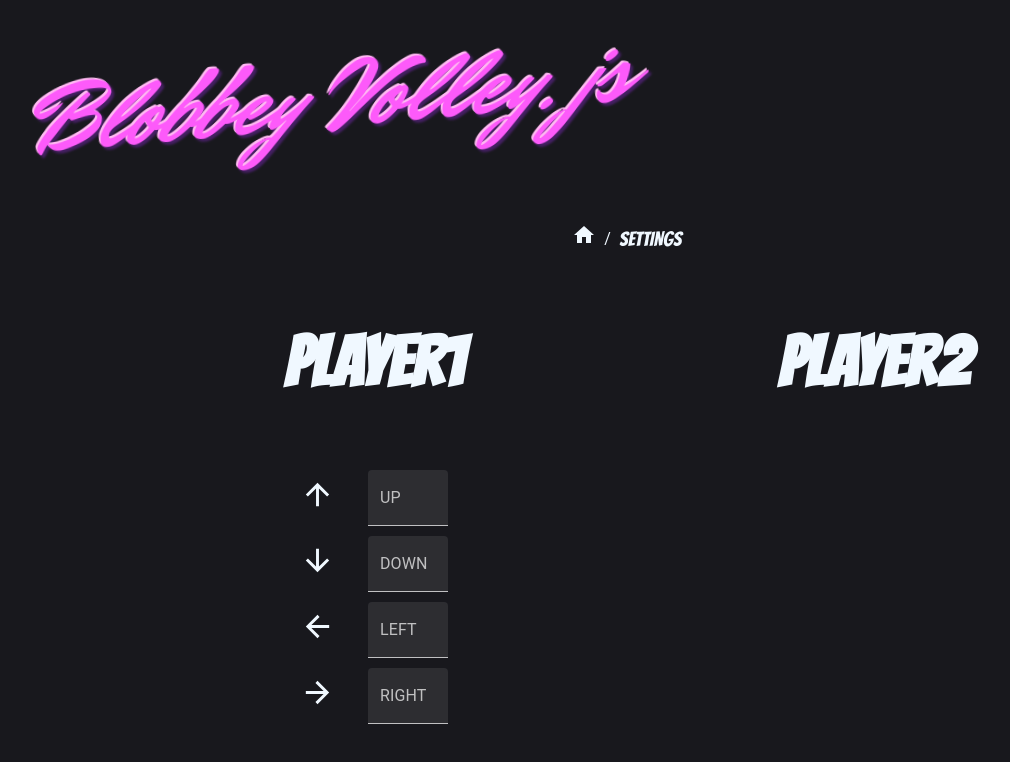
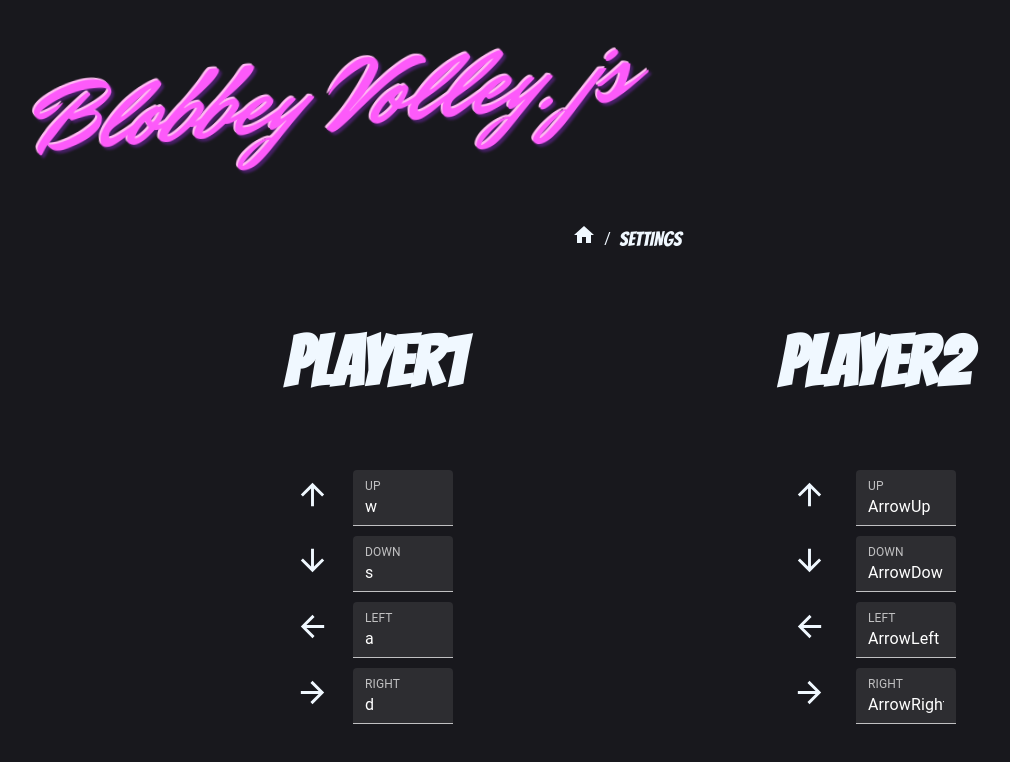
Before and after one commit to nhe23/blobby_volley_js, a React (Create React App) app: page /settings/controls in a window 1280 px wide. Shown: the top 762 px of the page, without its empty margins (13-1023 px from the left). Built offline with nearby package versions, Linux system fonts and the light colour scheme.

Commit message:
added controls to redux state

```diff
--- a/src/components/menu/Settings/Controls/Controls.tsx
+++ b/src/components/menu/Settings/Controls/Controls.tsx
@@ -1,7 +1,16 @@
 import React, { Component } from "react";
+import { connect } from "react-redux";
 import MenuBase from "../../MenuBase";
 import { RouteComponentProps } from "react-router-dom";
-import {ArrowUpward, ArrowDownward, ArrowBack, ArrowForward} from "@material-ui/icons";
+import { IConnectedProps } from "../../../../interfaces/IConnectedProps";
+import { ControlsEnum } from "../../../../enums/Controls";
+import { changeControl } from "../../../../state/actions/playerDataActions";
+import {
+  ArrowUpward,
+  ArrowDownward,
+  ArrowBack,
+  ArrowForward
+} from "@material-ui/icons";
 import "./Controls.scss";
 import {
   TextField,
@@ -9,7 +18,8 @@ import {
   ThemeProvider,
   styled
 } from "@material-ui/core";
-
+import { IState } from "../../../../state/IState";
+import { IControl } from "../../../../interfaces/IControl";
 
 const darkTheme = createMuiTheme({
   palette: {
@@ -24,75 +34,91 @@ const darkTheme = createMuiTheme({
 });
 
 const MyTextfield = styled(TextField)({
-  width:80
+  width: 100
 });
 
-class Controls extends Component<RouteComponentProps> {
+const mapStateToProps = (state: IState) => {
+  return { controls: state.controls };
+};
+type myProps = RouteComponentProps & IConnectedProps;
+
+class Controls extends Component<myProps> {
+  constructor(props:myProps){
+    super(props);
+    this.keyDownHandler=this.keyDownHandler.bind(this);
+  }
+  private keyDownHandler(playerName:string, control:string, key:string){
+    this.props.dispatch(changeControl(playerName, control, key));
+  }
+
+  private getTextField(control: IControl, name:string): JSX.Element {
+    return (
+      <MyTextfield
+        id="input-with-icon-grid"
+        label={control.name}
+        variant="filled"
+        value={control.key}
+        onKeyDown={e => this.keyDownHandler(name, control.name, e.key)}
+        inputProps={{
+          maxLength: 1,
+          autoComplete: "off"
+        }}
+      />
+    );
+  }
+  private getControl(control: IControl, name:string): JSX.Element {
+    const fontSize = "large";
+    const textField: JSX.Element = this.getTextField(control, name);
+    switch (control.name) {
+      case ControlsEnum.up:
+        return (
+          <>
+            <ArrowUpward fontSize={fontSize} />
+            {textField}
+          </>
+        );
+      case ControlsEnum.down:
+        return (
+          <>
+            <ArrowDownward fontSize={fontSize} />
+            {textField}
+          </>
+        );
+      case ControlsEnum.left:
+        return (
+          <>
+            <ArrowBack fontSize={fontSize} />
+            {textField}
+          </>
+        );
+      default:
+        return (
+          <>
+            <ArrowForward fontSize={fontSize} />
+            {textField}
+          </>
+        );
+    }
+  }
   render() {
+    const Players = this.props.controls.map((p, i) => {
+      const player: JSX.Element = (
+        <div className="playerContainer" key={i}>
+          <h3>{p.name}</h3>
+          {p.controls.map((control, i) => {
+            return <div className="control" key={i}>{this.getControl(control, p.name)}</div>;
+          })}
+        </div>
+      );
+      return player;
+    });
     const Controls: JSX.Element = (
       <div className="menuItems bangerFont">
-        <div className="controlsContainer">
-          <div className="playerContainer">
-            <h3>Player1</h3>
-            <div className="control">
-              <ThemeProvider theme={darkTheme}>
-                <ArrowUpward fontSize="large" />
-                <MyTextfield
-                  id="input-with-icon-grid"
-                  label="UP"
-                  variant="filled"
-                  inputProps={{
-                    maxLength: 1,
-                    autoComplete: "off"
-                  }}
-                />
-              </ThemeProvider>
-            </div>
-            <div className="control">
-              <ThemeProvider theme={darkTheme}>
-                <ArrowDownward fontSize="large" />
-                <MyTextfield
-                  id="input-with-icon-grid"
-                  label="DOWN"
-                  variant="filled"
-                  inputProps={{
-                    maxLength: 1
-                  }}
-                />
-              </ThemeProvider>
-            </div>
-            <div className="control">
-              <ThemeProvider theme={darkTheme}>
-                <ArrowBack fontSize="large" />
-                <MyTextfield
-                  id="input-with-icon-grid"
-                  label="LEFT"
-                  variant="filled"
-                  inputProps={{
-                    maxLength: 1
-                  }}
-                />
-              </ThemeProvider>
-            </div>
-            <div className="control">
-              <ThemeProvider theme={darkTheme}>
-                <ArrowForward fontSize="large" />
-                <MyTextfield
-                  id="input-with-icon-grid"
-                  label="RIGHT"
-                  variant="filled"
-                  inputProps={{
-                    maxLength: 1
-                  }}
-                />
-              </ThemeProvider>
-            </div>
+        <ThemeProvider theme={darkTheme}>
+          <div className="controlsContainer">
+            {Players}
           </div>
-
-          <div className="playerContainer">
-            <h3>Player2</h3>
-          </div>
-        </div>
+        </ThemeProvider>
       </div>
     );
     return (
@@ -101,4 +127,4 @@ class Controls extends Component<RouteComponentProps> {
   }
 }
 
-export default Controls;
+export default connect(mapStateToProps)(Controls);
--- a/src/components/menu/Settings/Settings.tsx
+++ b/src/components/menu/Settings/Settings.tsx
@@ -4,8 +4,6 @@ import { RouteComponentProps, Link } from "react-router-dom";
 
 class Settings extends Component<RouteComponentProps> {
   render() {
-    //   const urlSplit = this.props.match.url.split("/");
-    //   const breadCrumbs = urlSplit.map((u, i) => <Link to={`${urlSplit.slice(0,i).map(s => s + "/")}`}>{`${u}/`}</Link>);
     const menu: JSX.Element = (
       <ul className="menuItems bangerFont">
         <li>
--- a/src/interfaces/IPlayerData.ts
+++ b/src/interfaces/IPlayerData.ts
@@ -6,3 +6,8 @@ export interface IPlayerData{
     controls: Array<IControl>,
     body: ICircleBody
 }
+
+export interface IPlayerControl{
+    name: string,
+    controls: Array<IControl>
+}
--- a/src/state/IState.ts
+++ b/src/state/IState.ts
@@ -1,6 +1,9 @@
+import { IPlayerControl} from "../interfaces/IPlayerData"
+
 export interface IState{
     gameState: {
         status: string,
         data: string
-    }
+    },
+    controls: Array<IPlayerControl>
 }
--- /dev/null
+++ b/src/state/actions/IPlayerDataAction.ts
@@ -0,0 +1,4 @@
+export interface IPlayerControlAction {
+    type: string,
+    payload: {playerName: string, control:string, newKey:string}
+}
--- /dev/null
+++ b/src/state/actions/PlayerDataActionsEnum.ts
@@ -0,0 +1,3 @@
+export enum PlayerDataActions {
+    CHANGE_CONTROL= "CHANGE_CONTROL",
+}
--- /dev/null
+++ b/src/state/actions/playerDataActions.ts
@@ -0,0 +1,9 @@
+import {IPlayerControlAction} from './IPlayerDataAction';
+import {PlayerDataActions} from "./PlayerDataActionsEnum";
+
+export const changeControl = (playerName: string, control:string, newKey:string):IPlayerControlAction => {
+    return {
+        type: PlayerDataActions.CHANGE_CONTROL,
+        payload: {playerName, control, newKey}
+    }
+}
--- a/src/state/reducers/index.ts
+++ b/src/state/reducers/index.ts
@@ -1,8 +1,10 @@
 import gameStatusReducer from './gameStateReducer';
+import controlsReducer from "./playerDataReducer";
 import {combineReducers} from 'redux';
 
 const rootReducer = combineReducers({
-    gameState: gameStatusReducer
+    gameState: gameStatusReducer,
+    controls: controlsReducer
 })
 
 export default rootReducer;
--- /dev/null
+++ b/src/state/reducers/playerDataReducer.ts
@@ -0,0 +1,36 @@
+import { PlayerDataActions } from "../actions/PlayerDataActionsEnum";
+import { IPlayerControlAction } from "../actions/IPlayerDataAction";
+import { PlayersData } from "../../configuration/PlayerData";
+
+const controlsReducer = (
+  state = PlayersData.map(p => {
+    return { name: p.name, controls: p.controls };
+  }),
+  action: IPlayerControlAction
+) => {
+  switch (action.type) {
+    case PlayerDataActions.CHANGE_CONTROL: {
+      let currentKey = state
+        .find(p => p.name === action.payload.playerName)
+        ?.controls.find(c => c.name === action.payload.control)?.key;
+      if (currentKey) currentKey = action.payload.newKey;
+      state = state.map(p => {
+        if (p.name === action.payload.playerName) {
+          p.controls = p.controls.map(c => {
+            if (c.name === action.payload.control)
+              c.key = action.payload.newKey;
+            return c;
+          });
+        }
+        return p;
+      });
+
+      return state;
+    }
+
+    default:
+      return state;
+  }
+};
+
+export default controlsReducer;
```
